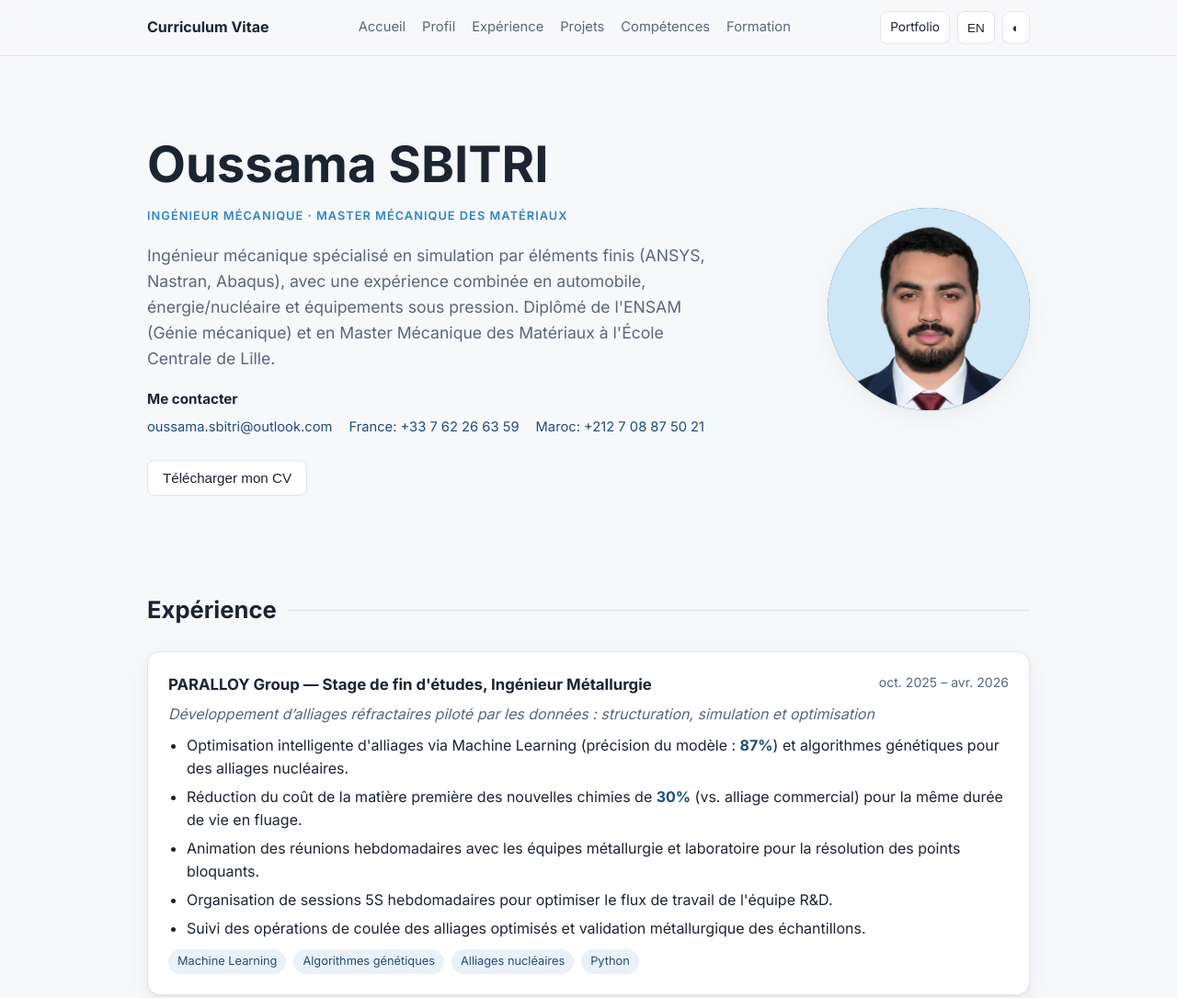
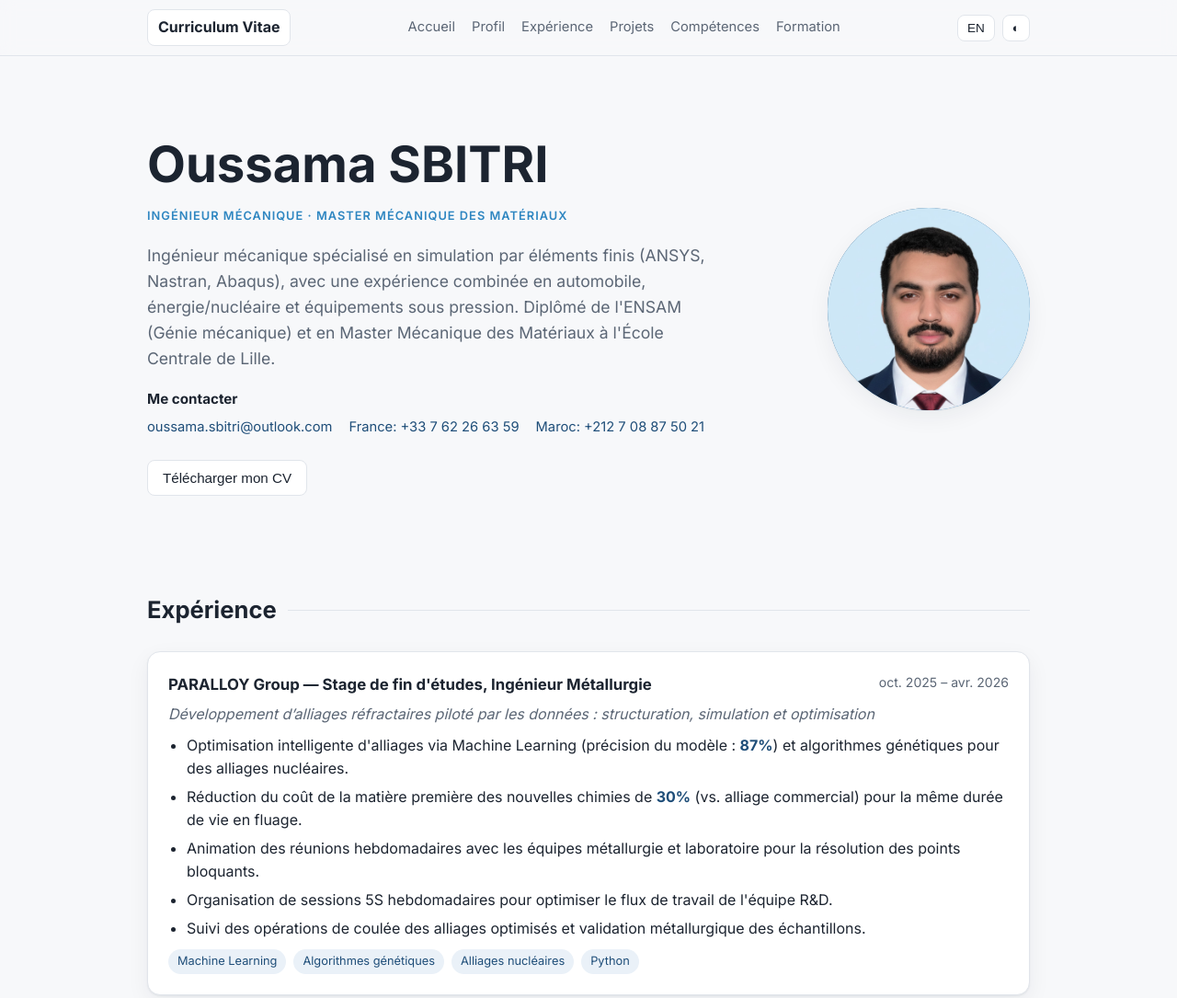
Before and after one commit to OussamaSBITRI/portfolio, a plain HTML site: page cv.html in a window 1280 px wide. Shown: the top 1085 px of the page at 92% size. Drawn offline with Linux system fonts and the light colour scheme.

Commit message:
Update CV and portfolio switch button
Co-authored-by: Copilot <223556219+Copilot@users.noreply.github.com>

```diff
--- a/cv.html
+++ b/cv.html
@@ -27,7 +27,9 @@ a:hover{text-decoration:underline}
 .wrap{max-width:1000px;margin:0 auto;padding:0 20px}
 header.nav{position:sticky;top:0;z-index:10;background:color-mix(in srgb,var(--bg) 88%,transparent);backdrop-filter:blur(8px);border-bottom:1px solid var(--line)}
 .nav .wrap{display:flex;align-items:center;justify-content:space-between;height:60px;gap:16px}
-.brand{font-weight:700;color:var(--text)}
+.brand{display:inline-flex;align-items:center;padding:6px 11px;border:1px solid var(--line);border-radius:8px;background:var(--surface);font-weight:700;color:var(--text);transition:border-color .2s ease,box-shadow .2s ease}
+.brand:hover{border-color:color-mix(in srgb,var(--accent) 45%,var(--line));box-shadow:0 0 10px color-mix(in srgb,var(--accent-2) 18%,transparent);text-decoration:none}
+.brand:focus-visible{outline:2px solid var(--accent-2);outline-offset:3px}
 .nav nav{display:flex;gap:18px;font-size:.92rem;flex-wrap:wrap}
 .nav nav a{color:var(--muted)}
 .nav nav a:hover{color:var(--accent);text-decoration:none}
@@ -123,7 +125,7 @@ footer{padding:28px 0;color:var(--muted);font-size:.85rem;text-align:center;bord
 <body>
 <header class="nav">
   <div class="wrap">
-    <a class="brand" href="index.html">Curriculum Vitae</a>
+    <a class="brand" href="portfolio.html">Curriculum Vitae</a>
     <nav>
       <a href="index.html" data-i18n="nav_home"></a>
       <a href="#top" data-i18n="nav_about"></a>
@@ -133,7 +135,6 @@ footer{padding:28px 0;color:var(--muted);font-size:.85rem;text-align:center;bord
       <a href="#education" data-i18n="nav_edu"></a>
     </nav>
     <div class="tools">
-      <a class="btn" href="portfolio.html" data-i18n="nav_portfolio"></a>
       <button class="btn" id="lang" aria-label="Language">EN</button>
       <button class="btn" id="theme" aria-label="Theme">◐</button>
     </div>
@@ -245,7 +246,7 @@ footer{padding:28px 0;color:var(--muted);font-size:.85rem;text-align:center;bord
 <script>
 const I18N = {
 fr: {
-  nav_home:"Accueil", nav_about:"Profil", nav_exp:"Expérience", nav_proj:"Projets", nav_skills:"Compétences", nav_edu:"Formation", nav_contact:"Contact", nav_portfolio:"Portfolio",
+  nav_home:"Accueil", nav_about:"Profil", nav_exp:"Expérience", nav_proj:"Projets", nav_skills:"Compétences", nav_edu:"Formation", nav_contact:"Contact",
   hobbies_button:"Cliquez ici pour en savoir un peu plus sur moi", hobbies_title:"Loisirs", hobbies_description:"Vous êtes arrivé jusqu'au bout ! Autant jeter un œil à quelques-uns de mes loisirs !",
   hobby_fps_title:"Jeux FPS", hobby_fps_description:"Joueur compétitif de FPS, actuellement classé Diamant sur Valorant et ayant atteint le rang Émeraude sur Rainbow Six Siege. Je joue aussi à d’autres jeux comme Apex Legends, Counter-Strike et ULTRAKILL.",
   hobby_sim_title:"Simulation automobile", hobby_sim_description:"Passionné de sport automobile, grand amateur du circuit de Spa-Francorchamps et de la voiture de Formule 1 F2004. Au fil des années, j’ai travaillé à mieux comprendre la dynamique des véhicules et à perfectionner mes gestes de pilotage pour tirer le meilleur parti du circuit.",
@@ -314,7 +315,7 @@ fr: {
   switch:"EN"
 },
 en: {
-  nav_home:"Home", nav_about:"About", nav_exp:"Experience", nav_proj:"Projects", nav_skills:"Skills", nav_edu:"Education", nav_contact:"Contact", nav_portfolio:"Portfolio",
+  nav_home:"Home", nav_about:"About", nav_exp:"Experience", nav_proj:"Projects", nav_skills:"Skills", nav_edu:"Education", nav_contact:"Contact",
   hobbies_button:"Click here for a little more about me", hobbies_title:"Hobbies", hobbies_description:"You've made it to the end! might as well look at some of my hobbies!",
   hobby_fps_title:"FPS Gaming", hobby_fps_description:"Competitive FPS gamer, currently Diamond in Valorant and with an Emerald peak in Rainbow Six Siege. I also play other games like Apex Legends, Counter-Strike, and ULTRAKILL.",
   hobby_sim_title:"Sim Racing", hobby_sim_description:"Motorsports enthusiast and a big fan of the Spa-Francorchamps circuit and the F2004 Formula 1 car. I've worked throughout the years to better understand vehicle dynamics and practice my driving inputs to get the most out of the track.",
```
Also changed, not shown: portfolio.html (+6 -5 lines).
